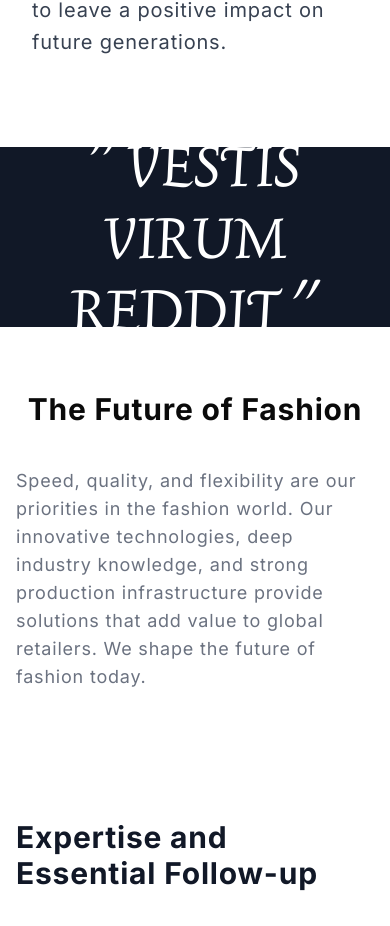
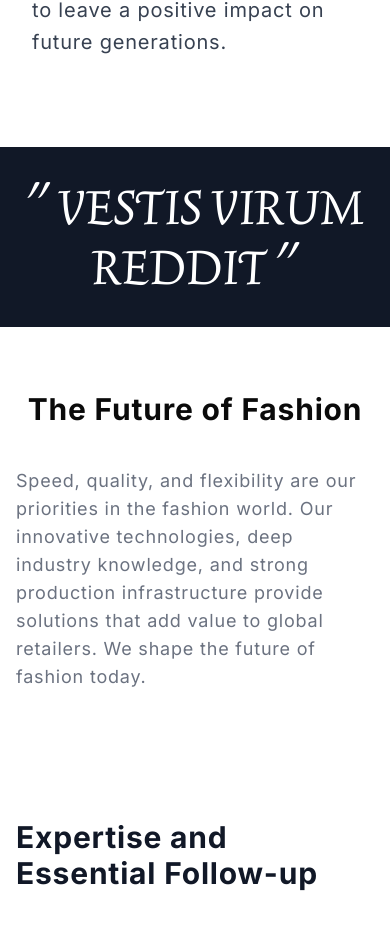
Before and after one commit to denizinec/vestis, a Next.js app: page /en/home in a window 390 px wide. Shown: the part 1676-2602 px from the top of the page. Built offline with nearby package versions, Linux system fonts and the light colour scheme.

Commit message:
update for mobile

```diff
--- a/app/[lang]/(private)/home/page.tsx
+++ b/app/[lang]/(private)/home/page.tsx
@@ -22,7 +22,9 @@ export default function Page() {
           <Hero />
           <HomeSection dict={dict} />
           <div className="top-0 w-full h-[180px] flex flex-col  items-center justify-center bg-gray-900 text-white mb-16">
-          <h1 className="text-7xl font-trinite font-medium text-center justify-center items-center">" VESTIS  VIRUM  REDDIT "</h1>
+          <h1 className="text-6xl md:text-7xl sm:text-6xl font-trinite font-medium text-center justify-center items-center">
+            &quot; VESTIS  VIRUM  REDDIT &quot;
+          </h1>
           </div>
           <div>
             <div className='max-w-5xl mx-auto px-4 mb-10 tracking-wider leading-relaxed flex flex-col justify-center items-center'>
```
